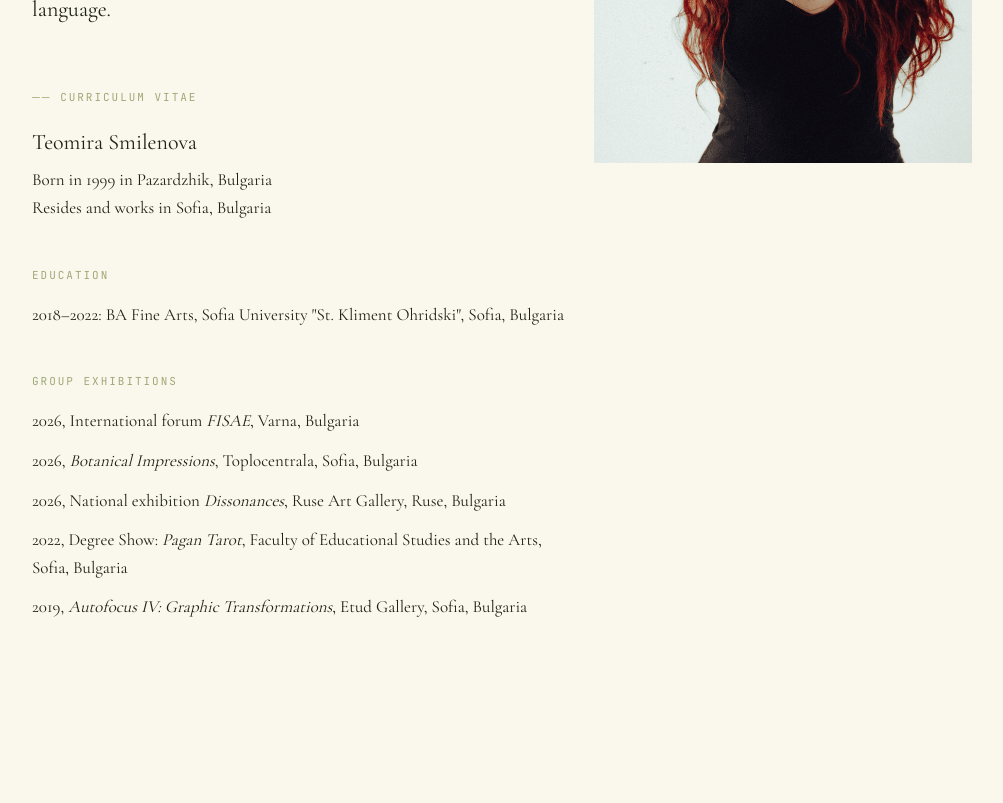
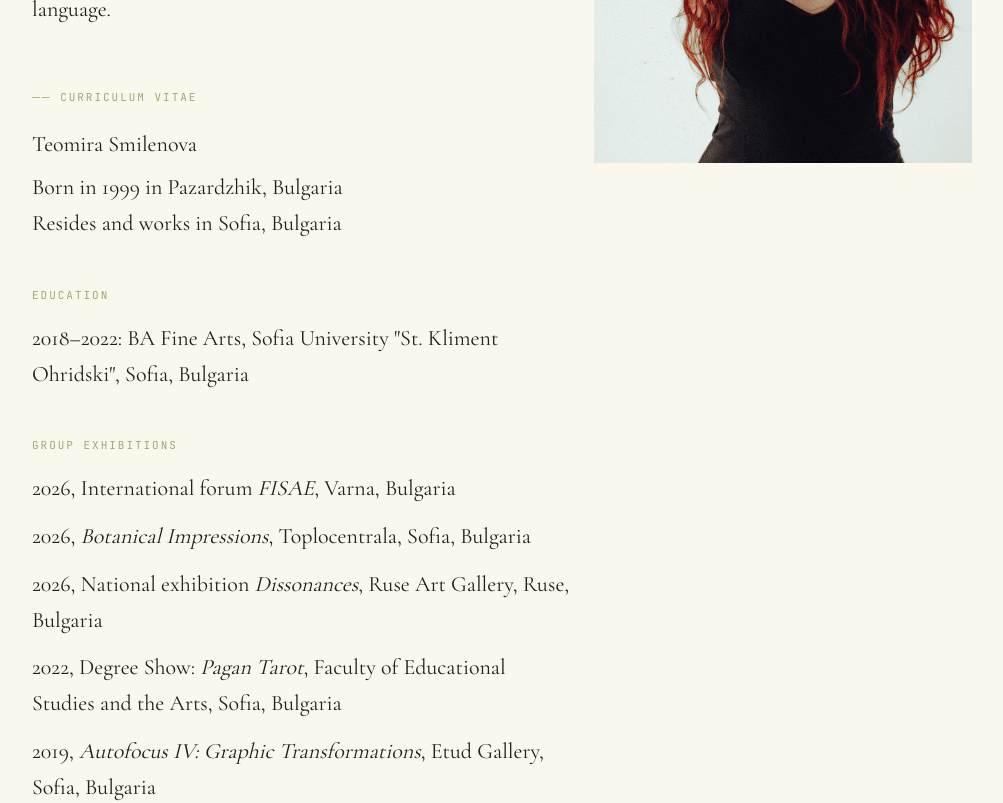
Before and after one commit to ivan-cholakov/temsjems-portfolio, a Next.js app: page /about in a window 1280 px wide. Shown: the part 1140-1943 px from the top of the page, without its empty margins (268-1271 px from the left). Built offline with nearby package versions, Linux system fonts and the light colour scheme.

Commit message:
style(about): set the CV at the statement's type size
The CV was rendering at body size against the statement's lead size,
which made a dense list of proper nouns hard to read. Match the two, and
drop the measure cap so entries still fit on one line at the larger size.

```diff
--- a/app/about/page.tsx
+++ b/app/about/page.tsx
@@ -66,18 +66,21 @@ export default function AboutPage() {
           <div className="col-span-12 md:col-span-7 md:col-start-1 md:row-start-2">
             <Eyebrow as="h2" className="text-mute">── Curriculum vitae</Eyebrow>
 
-            {/* Wider measure than the statement above: CV lines are a list, not
-                prose, and read best when an entry survives on one line. */}
-            <div className="mt-6 max-w-[82ch] leading-relaxed">
-              <p className="text-lead">{SITE.artist}</p>
+            {/* Set at the statement's size, not body size: the CV is primary
+                page copy, and a list of proper nouns is unforgiving to read
+                small. No measure cap, unlike the statement — these are list
+                entries, which read best unwrapped, and the 7-column track
+                already bounds them at ~880px. */}
+            <div className="mt-6 text-lead leading-relaxed">
+              <p>{SITE.artist}</p>
               <p className="mt-2">{CV.born}</p>
               <p>{CV.based}</p>
             </div>
 
             {CV.sections.map((section) => (
-              <div key={section.heading} className="mt-12 max-w-[82ch]">
+              <div key={section.heading} className="mt-12">
                 <Eyebrow as="h3" className="text-mute">{section.heading}</Eyebrow>
-                <ul className="mt-5 space-y-3 leading-relaxed">
+                <ul className="mt-5 space-y-3 text-lead leading-relaxed">
                   {section.entries.map((entry) => (
                     <li key={`${entry.year} ${entry.work?.title ?? entry.venue}`}>
                       {entry.year}
```
